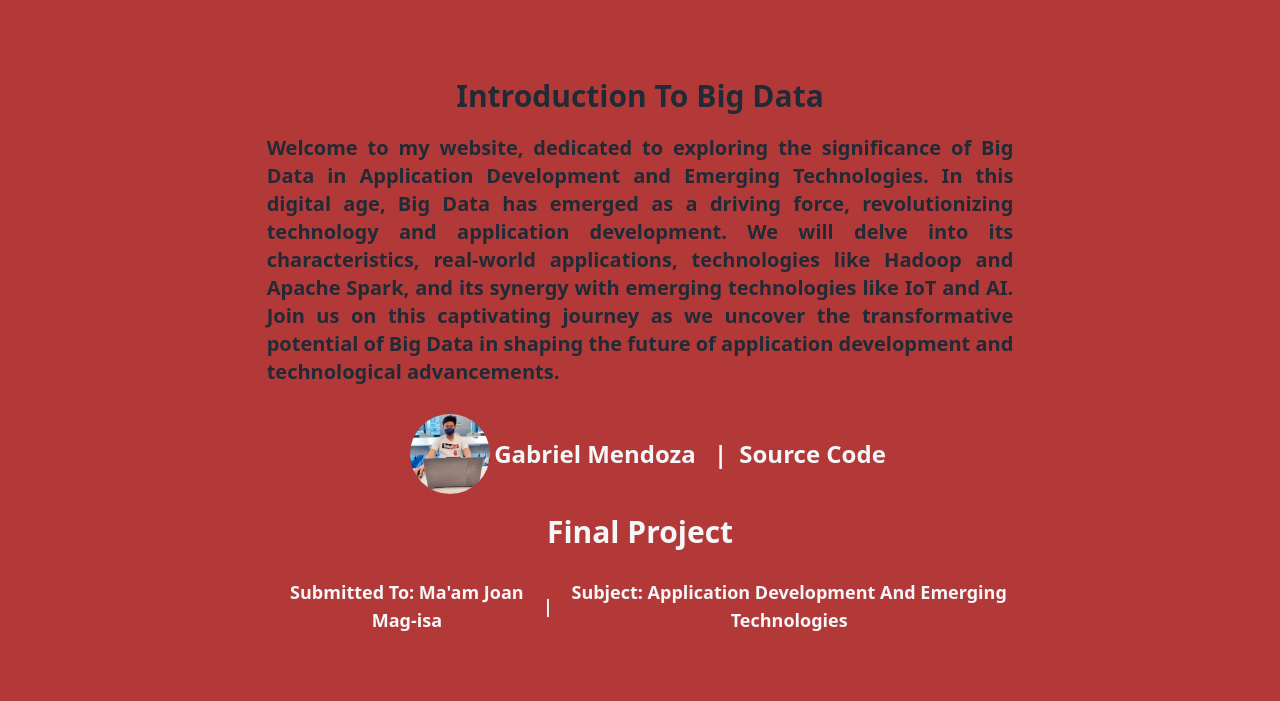
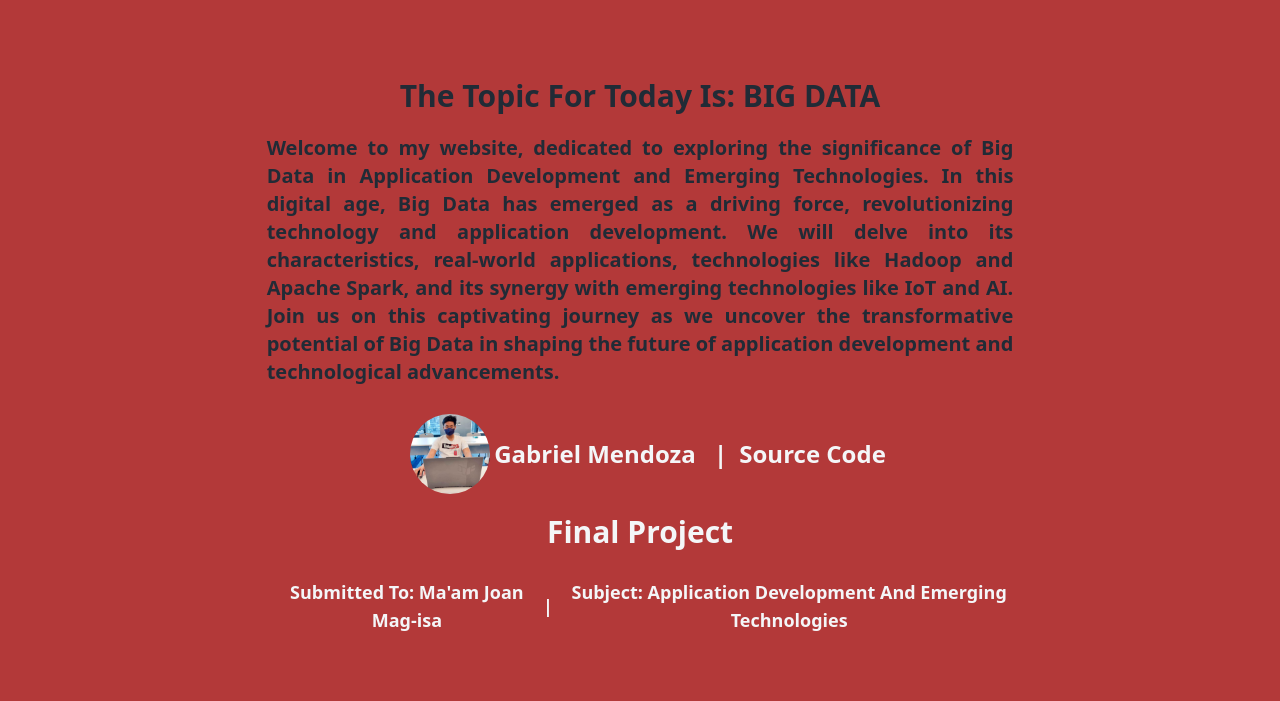
Before and after one commit to GabTheGreat25/Application-Development-Website, a website: page index.html in a window 1280 px wide. Shown: the part 99-800 px from the top of the page. Drawn offline with nearby package versions, Linux system fonts and the light colour scheme.

Commit message:
Change to topic to stop confuse of having two intro

```diff
--- a/index.html
+++ b/index.html
@@ -75,7 +75,7 @@
           <p
             class="text-xl md:text-3xl font-bold text-neutral-primary my-5 text-center"
           >
-            Introduction To Big Data
+            The Topic For Today Is: BIG DATA
           </p>
           <p class="text-xl text-neutral-primary font-semibold text-justify">
             Welcome to my website, dedicated to exploring the significance of
```
